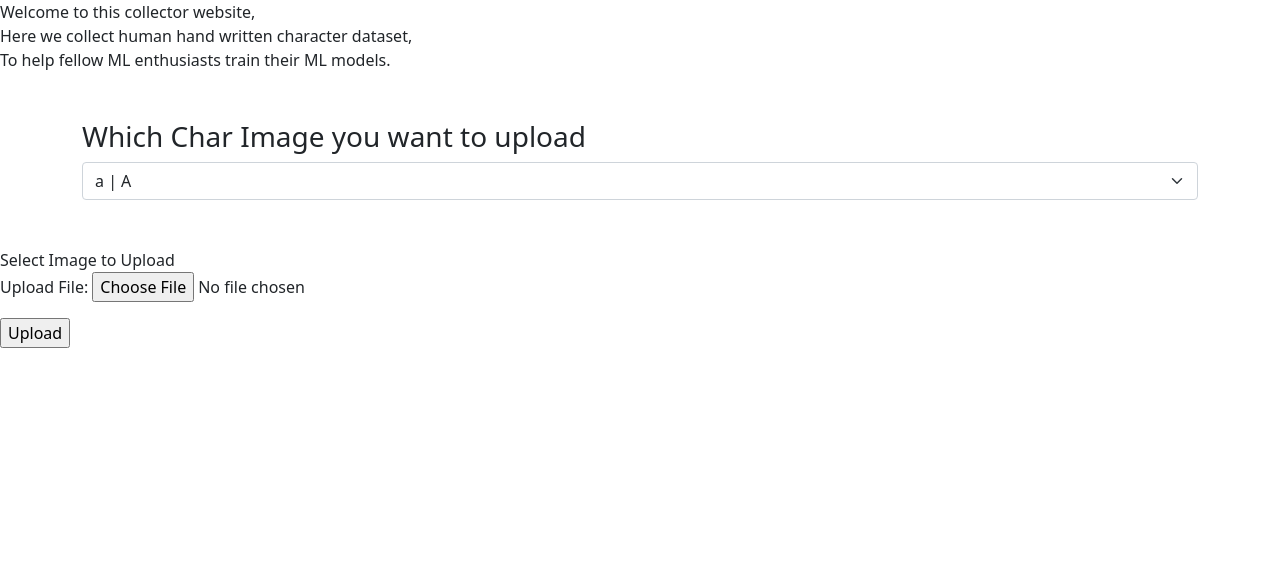
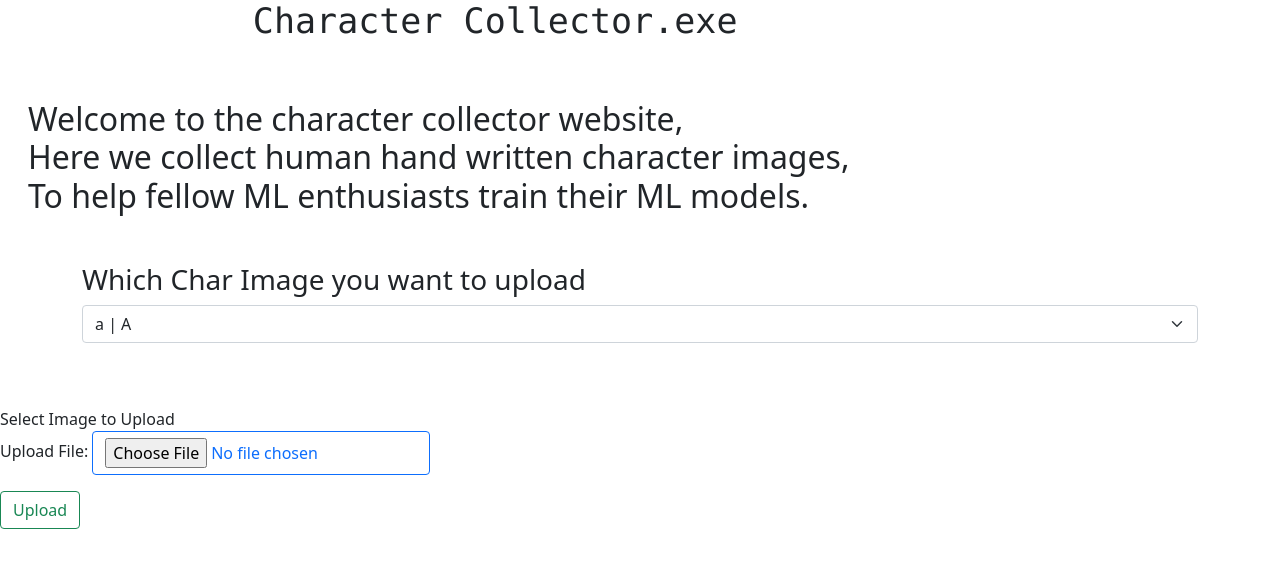
Before and after one commit to Charan2k/collect-char-db, a plain HTML site: page index.html in a window 1280 px wide. Drawn offline with nearby package versions, Linux system fonts and the light colour scheme.

Commit message:
changed html

```diff
--- a/index.html
+++ b/index.html
@@ -17,9 +17,14 @@
 </head>
 
 <body>
-    <div class="main">
-        Welcome to this collector website,<br>
-        Here we collect human hand written character dataset,<br>
+    <div class="heading h1">
+        <pre>
+            Character Collector.exe
+        </pre>
+    </div>
+    <div class="container my-3 mx-3 h2">
+        Welcome to the character collector website,<br>
+        Here we collect human hand written character images,<br>
         To help fellow ML enthusiasts train their ML models.
     </div>
     <div class="container my-5">
@@ -54,9 +59,11 @@
                 <option value="z">z | Z</option>
             </select>
     </div>
+    <div class='img-container position-absolute my-3 '>
     Select Image to Upload
-    <p>Upload File: <input type="file" name="filename" /></p>
-    <p><input type="submit" value="Upload" /></p>
+    <p>Upload File: <input class="btn btn-outline-primary" type="file" name="filename" /></p>
+    <p><input class="btn btn-outline-success" type="submit" value="Upload" /></p>
+    </div>
     </form>
 </body>
 
```
Also changed, not shown: 1 other file.
